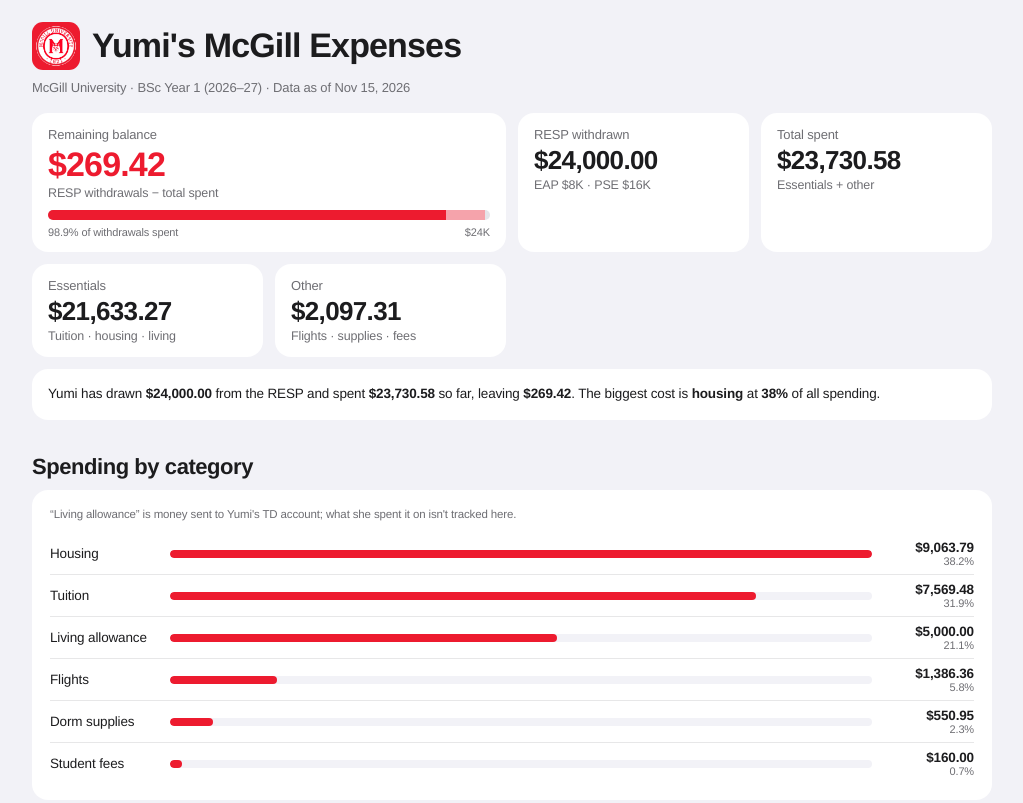
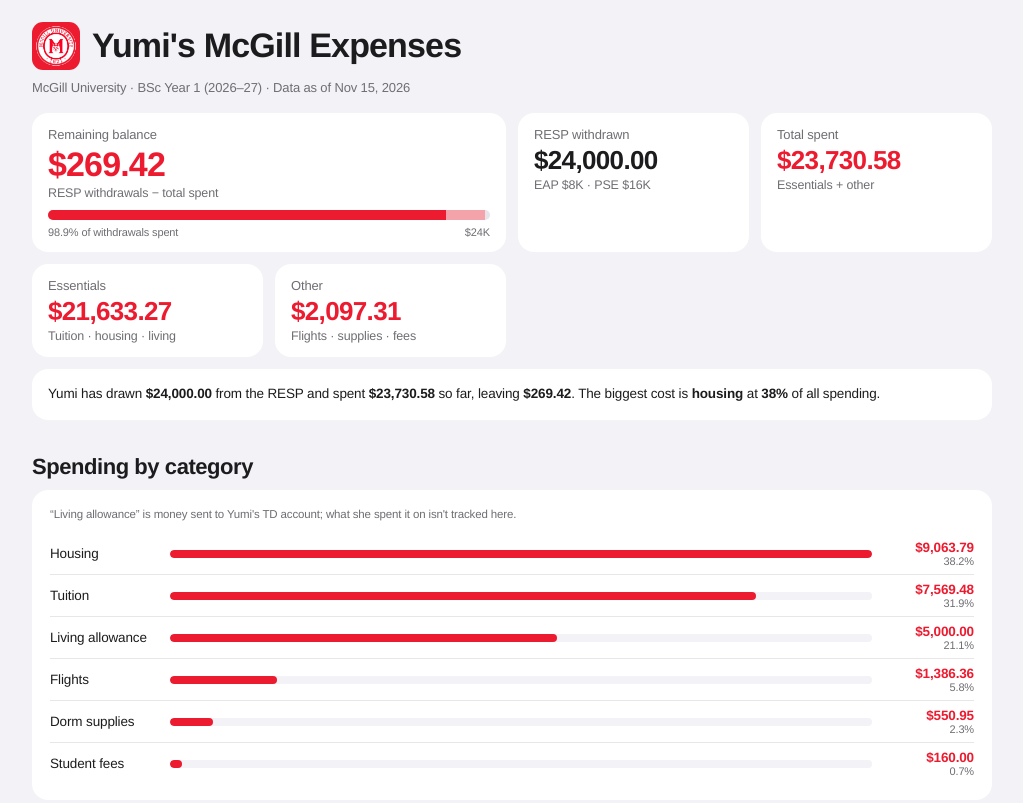
Before and after one commit to esanghun2017/mcgill, a plain HTML site: page index.html in a window 1280 px wide. Shown: the top 803 px of the page, without its empty margins (128-1151 px from the left). Drawn offline with Linux system fonts and the light colour scheme.

Commit message:
Update index.html

```diff
--- a/index.html
+++ b/index.html
@@ -41,7 +41,7 @@ h1{font-family:"Helvetica Neue",Helvetica,Arial,sans-serif;font-size:34px;font-w
 .crow:last-child{border-bottom:0}
 .crow .trk{height:8px;border-radius:4px;background:#F2F2F7;overflow:hidden}
 .crow .trk div{height:100%;border-radius:4px;background:var(--tint)}
-.crow .amt{text-align:right;font-weight:600;white-space:nowrap}
+.crow .amt{text-align:right;font-weight:600;white-space:nowrap;color:var(--red)}
 .crow .amt small{display:block;font-size:11px;font-weight:400;color:var(--muted)}
 .dcal{display:flex;gap:6px;align-items:flex-end;height:150px;margin-top:6px}
 .dcal .m{flex:1;display:flex;flex-direction:column;align-items:center;justify-content:flex-end;height:100%;cursor:pointer}
@@ -62,7 +62,7 @@ td.dt{white-space:nowrap;color:var(--muted);font-size:12.5px}
 td.it b{font-weight:600}td.it small{display:block;font-size:12px;color:var(--muted);margin-top:2px;line-height:1.4}
 .r{text-align:right;white-space:nowrap}
 td.r{font-weight:600}td.r small{display:block;font-size:11px;font-weight:400;color:var(--muted)}
-.up{color:var(--ok)}.down{color:var(--bad)}
+.up{color:var(--ok)}.down{color:var(--bad)}.spend{color:var(--red)}
 details{margin-top:22px;font-size:12px;color:var(--muted);line-height:1.7}
 summary{cursor:pointer;color:var(--ink);font-size:13.5px;font-weight:500}
 details ul{padding-left:1.2em;margin:6px 0 0}
@@ -95,9 +95,9 @@ details ul{padding-left:1.2em;margin:6px 0 0}
       <div class="scale"><span id="usedpct"></span><span id="inflowlbl"></span></div>
     </div>
     <div class="card"><div class="k">RESP withdrawn</div><div class="v" id="inflow"></div><div class="d" id="respsplit"></div></div>
-    <div class="card"><div class="k">Total spent</div><div class="v" id="out"></div><div class="d">Essentials + other</div></div>
-    <div class="card"><div class="k">Essentials</div><div class="v" id="ess"></div><div class="d">Tuition · housing · living</div></div>
-    <div class="card"><div class="k">Other</div><div class="v" id="ext"></div><div class="d">Flights · supplies · fees</div></div>
+    <div class="card"><div class="k">Total spent</div><div class="v spend" id="out"></div><div class="d">Essentials + other</div></div>
+    <div class="card"><div class="k">Essentials</div><div class="v spend" id="ess"></div><div class="d">Tuition · housing · living</div></div>
+    <div class="card"><div class="k">Other</div><div class="v spend" id="ext"></div><div class="d">Flights · supplies · fees</div></div>
   </div>
 
   <p class="notes" id="summary"></p>
@@ -141,7 +141,7 @@ details ul{padding-left:1.2em;margin:6px 0 0}
 </div>
 
 <script>
-const VERSION = "v2.2";
+const VERSION = "v2.3";
 const DATA_AS_OF = "2026-11-15";
 
 // Transactions: [date, item, note, essentials, other]  — money in is +, money out is −
@@ -205,8 +205,10 @@ $("out").textContent = money(out);
 $("ess").textContent = money(ess);
 $("ext").textContent = money(ext);
 const used = inflow ? out / inflow * 100 : 0;
-const b1 = el("div"); b1.style.width = (inflow ? Math.min(100, ess / inflow * 100) : 0) + "%"; b1.style.background = "var(--tint)";
-const b2 = el("div"); b2.style.width = (inflow ? Math.min(100, ext / inflow * 100) : 0) + "%"; b2.style.background = "var(--soft)";
+// Bar turns blue when the balance goes negative
+const neg = net < 0, base = Math.max(inflow, out) || 1;
+const b1 = el("div"); b1.style.width = (ess / base * 100) + "%"; b1.style.background = neg ? "#007AFF" : "var(--tint)";
+const b2 = el("div"); b2.style.width = (ext / base * 100) + "%"; b2.style.background = neg ? "#8EC1FF" : "var(--soft)";
 $("ubar").append(b1, b2);
 $("usedpct").textContent = `${used.toFixed(1)}% of withdrawals spent`;
 $("inflowlbl").textContent = short(inflow);
@@ -265,7 +267,7 @@ if (months.length) show(months[months.length - 1], cols[cols.length - 1]);
   const kind = v > 0 ? "RESP" : cat(d.desc);
   it.append(el("small", null, kind + (d.note ? " · " + d.note : "")));
   tr.append(it);
-  const a = el("td", "r" + (v > 0 ? " up" : ""), (v > 0 ? "+" : "") + money(v));
+  const a = el("td", "r" + (v > 0 ? " up" : " spend"), (v > 0 ? "+" : "") + money(v));
   a.append(el("small", null, v > 0 ? "Deposit" : (d.ess != null ? "Essential" : "Other")));
   tr.append(a);
   $("txs").append(tr);
```
